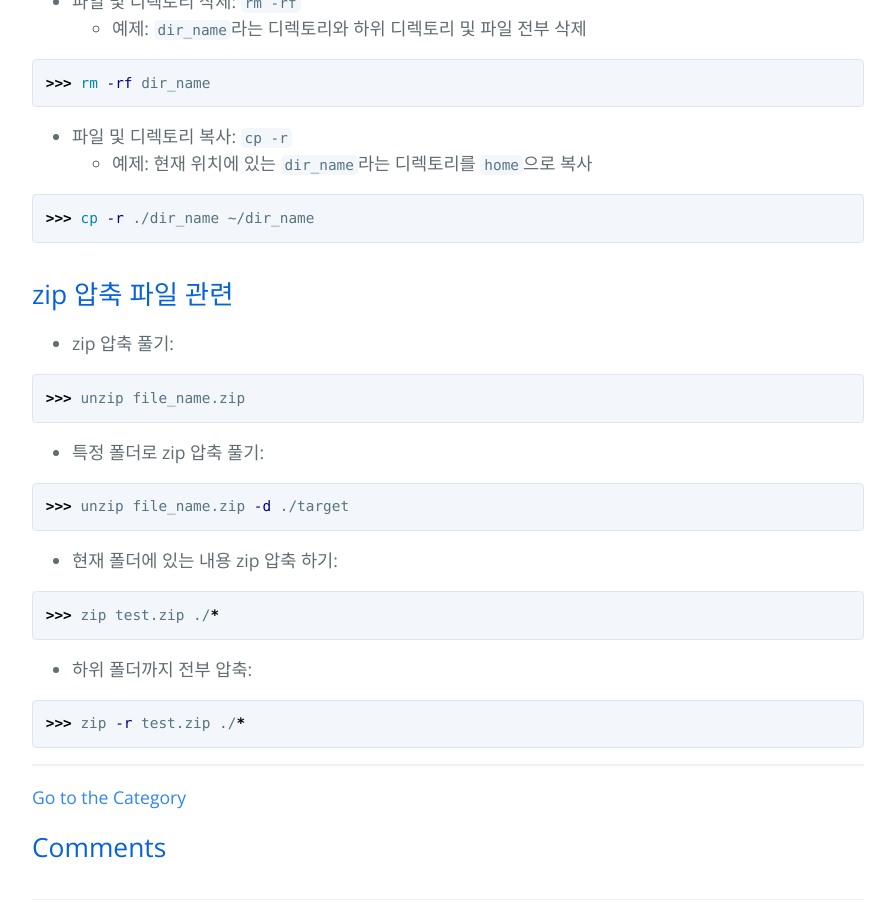
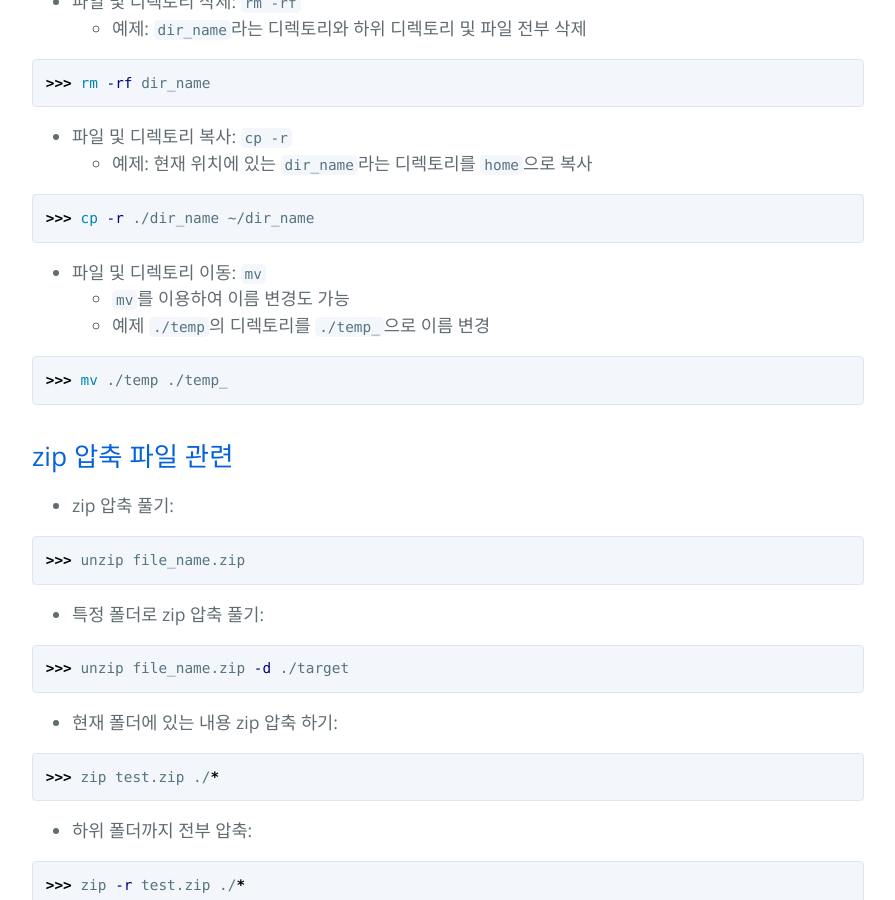
Before and after one commit to hcnoh/hcnoh.github.io, a Jekyll site: the page built from _posts/2018-10-09-ubuntu-frequent-bash-command.md, in a window 1280 px wide and 900 px high, scrolled down 1201 px. Shown: the whole window, without its empty margins (192-1087 px from the left). Built offline with Jekyll 4.4.1, drawn with Linux system fonts in a browser that asks for light colours; comment, search, counter and statistics services are not loaded.

Commit message:
Update 2018-10-09-ubuntu-frequent-bash-command.md

````diff
--- a/_posts/2018-10-09-ubuntu-frequent-bash-command.md
+++ b/_posts/2018-10-09-ubuntu-frequent-bash-command.md
@@ -56,6 +56,14 @@ permalink: /2018-10-09-ubuntu-frequent-bash-command
 >>> cp -r ./dir_name ~/dir_name
 ```
 
+- 파일 및 디렉토리 이동: `mv`
+  - `mv`를 이용하여 이름 변경도 가능
+  - 예제 `./temp`의 디렉토리를 `./temp_`으로 이름 변경
+
+```bash
+>>> mv ./temp ./temp_
+```
+
 ## zip 압축 파일 관련
 - zip 압축 풀기:
 
````
